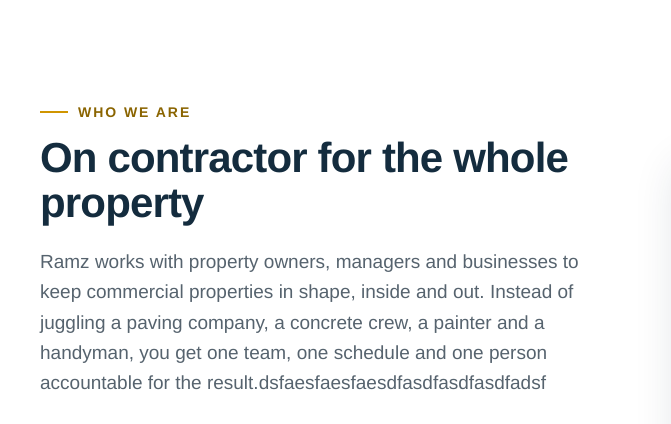
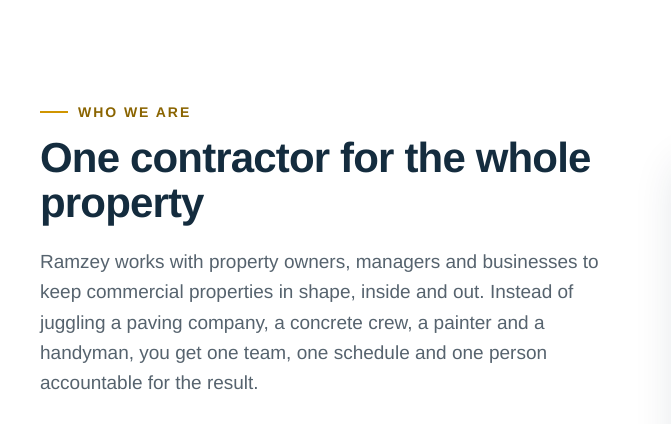
Before and after one commit to zmadil/construction, a plain HTML site: page index.html in a window 1280 px wide. Shown: the part 803-1227 px from the top of the page, 0-671 px from the left. Drawn offline with Linux system fonts and the light colour scheme.

Commit message:
Update index.html

```diff
--- a/index.html
+++ b/index.html
@@ -45,8 +45,8 @@
       <div class="container split">
         <div class="reveal">
           <span class="eyebrow">Who we are</span>
-          <h2>On contractor for the whole property</h2>
-          <p class="lead">Ramz works with property owners, managers and businesses to keep commercial properties in shape, inside and out. Instead of juggling a paving company, a concrete crew, a painter and a handyman, you get one team, one schedule and one person accountable for the result.dsfaesfaesfaesdfasdfasdfasdfadsf</p>
+          <h2>One contractor for the whole property</h2>
+          <p class="lead">Ramzey works with property owners, managers and businesses to keep commercial properties in shape, inside and out. Instead of juggling a paving company, a concrete crew, a painter and a handyman, you get one team, one schedule and one person accountable for the result.</p>
           <ul class="checklist">
             <li><span class="tick" data-icon="check"></span><div><strong>One point of contact</strong><span>The same person from estimate to final walkthrough.</span></div></li>
             <li><span class="tick" data-icon="check"></span><div><strong>Clear, written estimates</strong><span>Know the scope and price before work starts.</span></div></li>
```
